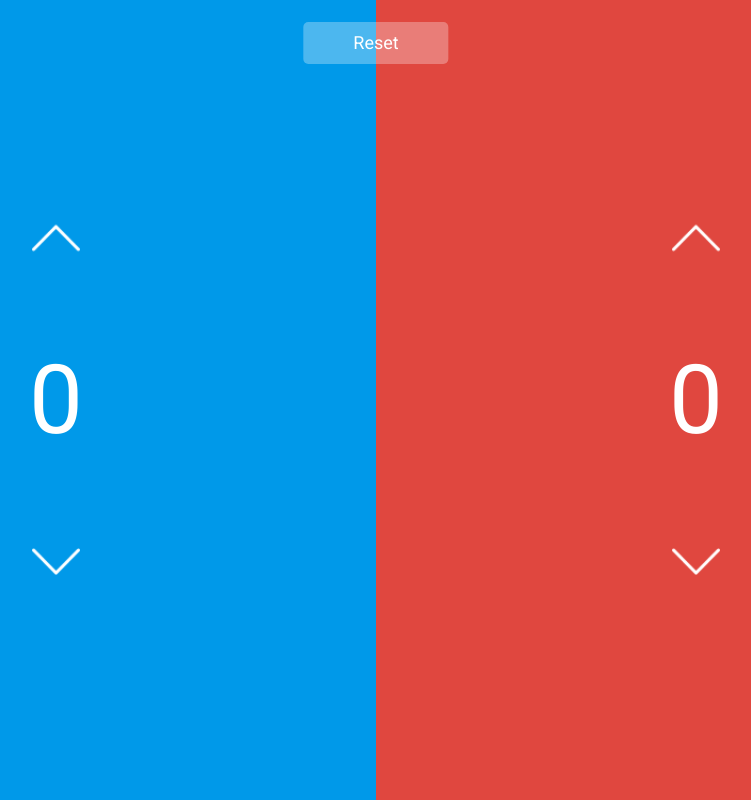
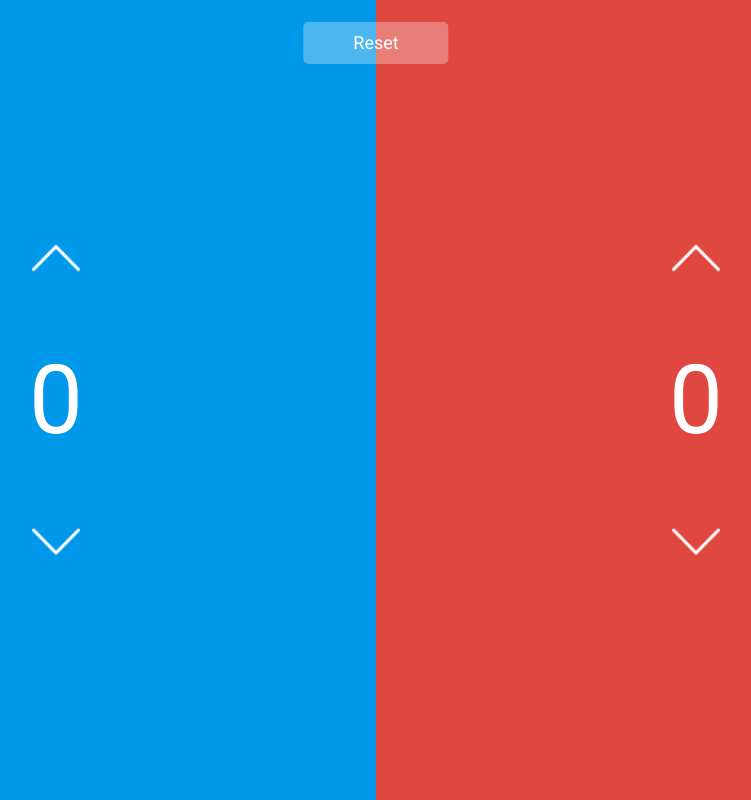
Before and after one commit to Azat-Farmanyan/Bura-score, an Angular app: page / in a window 1280 px wide. Shown: the whole page, without its empty margins (264-1015 px from the left). Built offline with nearby package versions, Linux system fonts and the light colour scheme.

Commit message:
change duration

```diff
--- a/src/app/app.component.scss
+++ b/src/app/app.component.scss
@@ -15,5 +15,9 @@
         border-radius: 5px;
         padding: 12px 50px;
         font-size: 18px;
+
+        &:active {
+            background-color: #ffffff7e;
+        }
     }
 }
--- a/src/app/red-block/red-block.component.html
+++ b/src/app/red-block/red-block.component.html
@@ -1,6 +1,12 @@
 <div class="red-block" [ngStyle]="{ 'background-color': groupName === 'red' ? '#E0473F' : '#0099E9' }">
     <button class="up" (click)="plus()"><img src="../../assets/arrow.png" alt="up"></button>
-    <div class="score" [ngClass]="{'up-move': upMove, 'down-move': downMove, 'go-up': goUp, 'go-down': goDown}">
+
+    <div class="score" [ngClass]="{
+            'up-move': upMove,
+            'down-move': downMove,
+            'go-up': goUp,
+            'go-down': goDown,
+            }">
         {{score}}
     </div>
     <button class="down" (click)="minus()"><img src="../../assets/arrow.png" alt="up"></button>
--- a/src/app/red-block/red-block.component.scss
+++ b/src/app/red-block/red-block.component.scss
@@ -12,27 +12,37 @@
     transform: rotate(180deg);
   }
 
+
   .score {
     font-size: 96px;
     text-align: center;
-    transition: all 0.3s ease-in-out;
+    transition: all 0.15s ease-in-out;
   }
 
-  .down {}
+
+
 
   .up,
   .down {
     width: 100%;
-    padding: 100px 0;
+    padding: 30px 0;
 
     & img {
       width: 50px;
     }
   }
 
+  .up {
+    margin-bottom: 50px;
+  }
+
+  .down {
+    margin-top: 50px;
+  }
+
   .down-move,
   .up-move {
-    transition: all 0.3s ease-in-out;
+    transition: all 0.2s ease-in-out;
   }
 
 
--- a/src/app/red-block/red-block.component.ts
+++ b/src/app/red-block/red-block.component.ts
@@ -43,11 +43,11 @@ export class BlockComponent implements OnInit, OnChanges, OnDestroy {
   ngOnChanges(): void {
     if (this.groupName === 'red') {
       this.scoreSubs = this.scoreService.red
-        .pipe(delay(500))
+        .pipe(delay(200))
         .subscribe((res) => (this.score = res));
     } else {
       this.scoreSubs = this.scoreService.blue
-        .pipe(delay(500))
+        .pipe(delay(200))
         .subscribe((res) => (this.score = res));
     }
   }
@@ -60,12 +60,12 @@ export class BlockComponent implements OnInit, OnChanges, OnDestroy {
     this.upMove = true;
     setTimeout(() => {
       this.upMove = false;
-    }, 1000);
+    }, 300);
 
     this.goUp = true;
     setTimeout(() => {
       this.goUp = false;
-    }, 300);
+    }, 100);
   }
 
   minus() {
@@ -77,12 +77,12 @@ export class BlockComponent implements OnInit, OnChanges, OnDestroy {
       this.downMove = true;
       setTimeout(() => {
         this.downMove = false;
-      }, 1000);
+      }, 300);
 
       this.goDown = true;
       setTimeout(() => {
         this.goDown = false;
-      }, 300);
+      }, 100);
     }
   }
 
```
